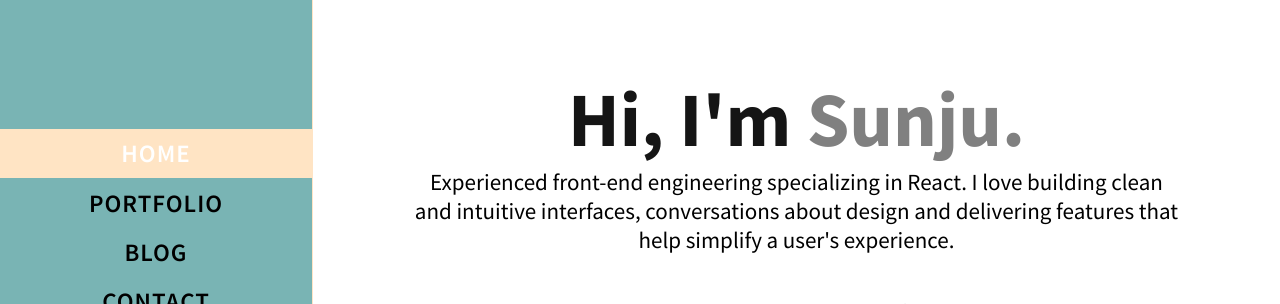
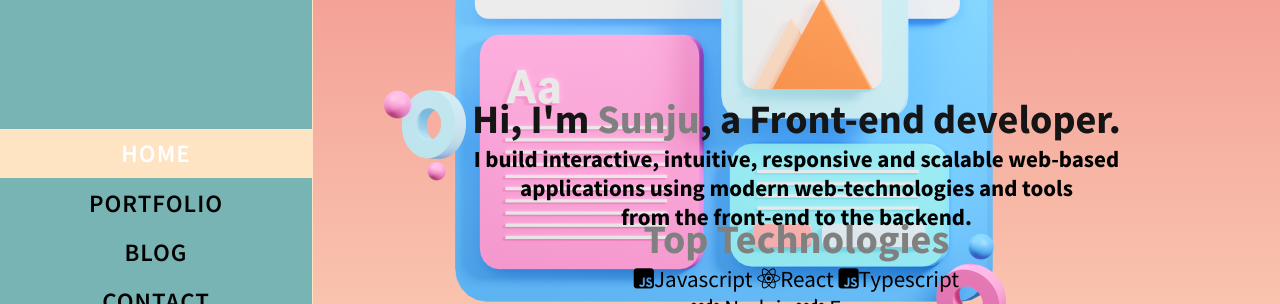
Before and after one commit to sunjus/sunjus.github.io, a React (Create React App) app: page / in a window 1280 px wide. Shown: the part 198-502 px from the top of the page. Built offline with nearby package versions, Linux system fonts and the light colour scheme.

Commit message:
modified style

```diff
--- a/src/Components/Menu.js
+++ b/src/Components/Menu.js
@@ -27,6 +27,7 @@ function Menu({ menuItem }) {
               </div>
               <h6>{item.title}</h6>
               <p>{item.text}</p>
+              <p>{item.skillset}</p>
             </div>
           </div>
         );
--- a/src/Data/portfolio.js
+++ b/src/Data/portfolio.js
@@ -12,6 +12,7 @@ const portfolio = [
     link2: "https://sunjus.github.io/recipe-app/",
     title: "Recipe app",
     text: "Recipe search and filter Application",
+    skillset: " Javascript, CSS3",
   },
   {
     id: 2,
@@ -21,6 +22,7 @@ const portfolio = [
     link2: "https://movie-wonderful.netlify.app/",
     title: "Movie app",
     text: "Movie Search Application",
+    skillset: " React, Styled-components",
   },
 
   {
@@ -31,6 +33,7 @@ const portfolio = [
     link2: "https://dailyvoca.netlify.app/",
     title: "Voca app",
     text: "Voca Application",
+    skillset: " ReactJS, TypeScript, SASS",
   },
 
   {
@@ -41,6 +44,7 @@ const portfolio = [
     link2: "https://sleepy-lake-84219.herokuapp.com/",
     title: "Phonebook app",
     text: "Phonebook Application",
+    skillset: " ReactJS, Styled-components, nodeJS, expressJS, MongoDB ",
   },
 ];
 
--- a/src/Pages/HomePage.js
+++ b/src/Pages/HomePage.js
@@ -1,18 +1,22 @@
 import React from "react";
 import styled from "styled-components";
+import hero from "../images/hero.png";
 
 function HomePage() {
   return (
     <HomePageStyled>
+      <div>
+        <img src={hero} alt="tech" />
+      </div>
       <div className="typography">
-        <h1>
-          Hi, I'm <span>Sunju.</span>
-        </h1>
-        <p>
-          Experienced front-end engineering specializing in React. I love
-          building clean and intuitive interfaces, conversations about design
-          and delivering features that help simplify a user's experience.
-        </p>
+        <h2>
+          Hi, I'm <span>Sunju</span>, a Front-end developer.
+        </h2>
+        <h3>
+          I build interactive, intuitive, responsive and scalable web-based
+          applications using modern web-technologies and tools
+        </h3>
+        <h3>from the front-end to the backend.</h3>
       </div>
       <div className="stack">
         <h2 class="ltitle">Top Technologies</h2>
@@ -37,7 +41,7 @@ const HomePageStyled = styled.header`
   width: 100%;
   height: 100vh;
   position: relative;
-  /*background-color: var(--primary-color-light);*/
+  background: linear-gradient(to bottom, #f08c89, bisque);
 
   .typography {
     position: absolute;
@@ -50,7 +54,7 @@ const HomePageStyled = styled.header`
 
   .stack {
     position: absolute;
-    top: 70%;
+    top: 60%;
     left: 50%;
     transform: translate(-50%, -50%);
     text-align: center;
@@ -61,9 +65,10 @@ const HomePageStyled = styled.header`
 
     .hoby row no-margin {
       display: flex;
-      .fab {
+      .fab .fas {
         padding: 1rem;
         margin: 1rem;
+        color: #f08c89;
       }
     }
   }
```
Also changed, not shown: src/images/hero.png (added).
